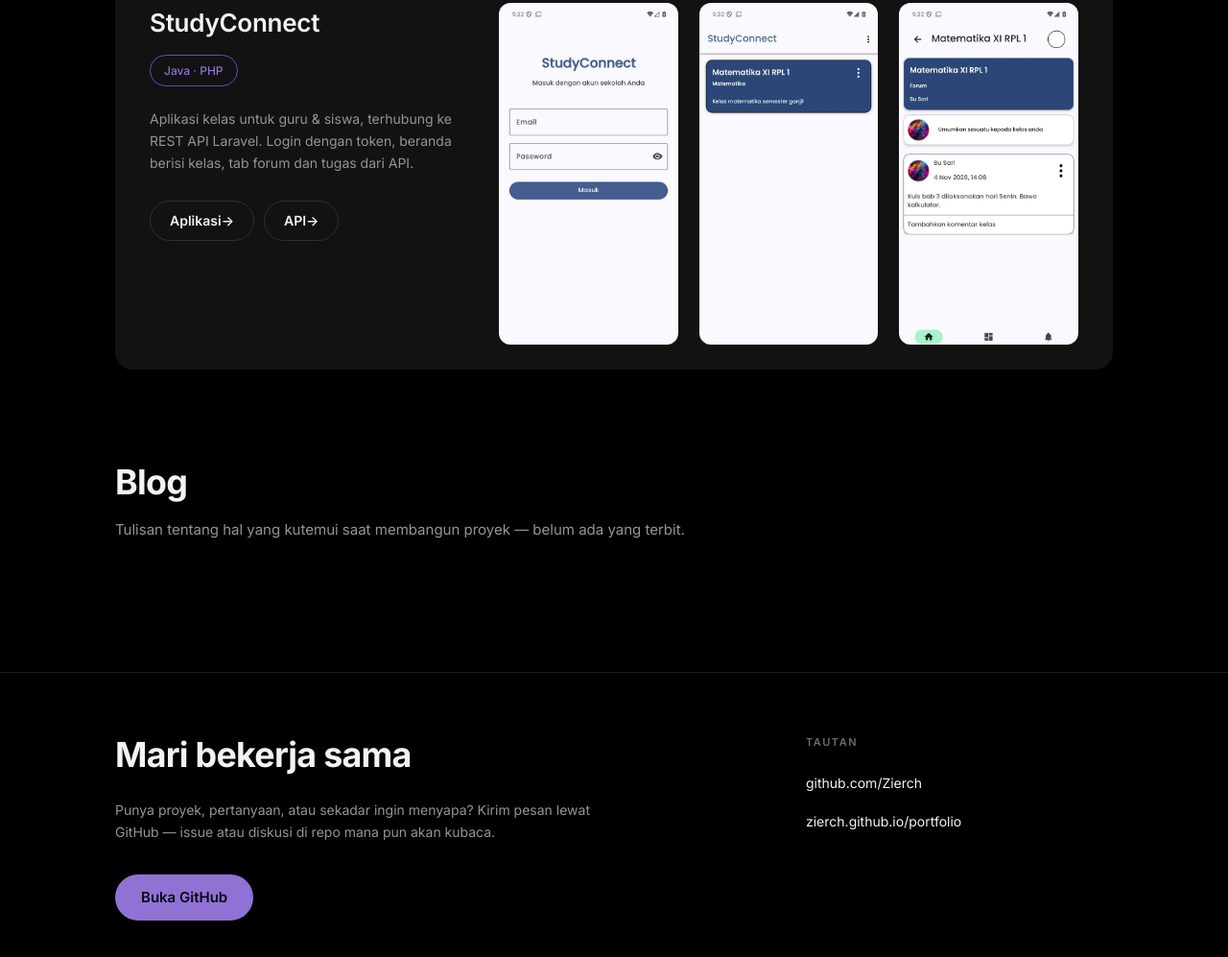
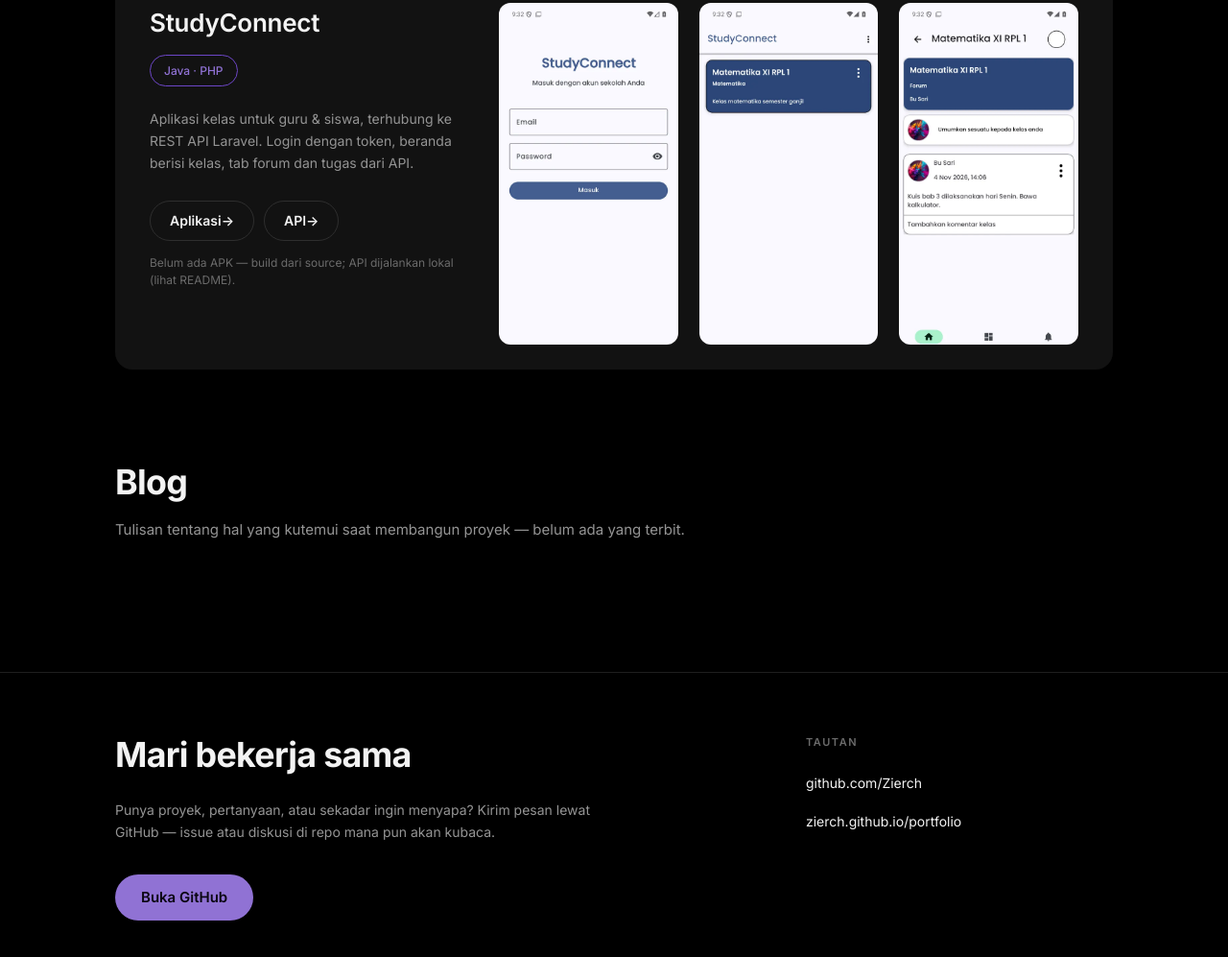
Before and after one commit to Zierch/portfolio, a plain HTML site: page index.html in a window 1280 px wide. Shown: the part 2463-3460 px from the top of the page at 96% size. Drawn offline with Linux system fonts and the light colour scheme.

Commit message:
docs: make the StudyConnect card honest about trying it

```diff
--- a/index.html
+++ b/index.html
@@ -160,6 +160,7 @@
           <a class="btn btn-ghost btn-sm" href="https://github.com/Zierch/StudyConnect">Aplikasi <span aria-hidden="true">→</span></a>
           <a class="btn btn-ghost btn-sm" href="https://github.com/Zierch/StudyConnect-API">API <span aria-hidden="true">→</span></a>
         </div>
+        <p class="project-note">Belum ada APK — build dari source; API dijalankan lokal (lihat README).</p>
       </div>
       <div class="shots" role="group" aria-label="Tangkapan layar StudyConnect">
         <img src="assets/study-login.webp" width="540" height="1200" loading="lazy" alt="Layar login StudyConnect dengan kolom email dan password.">
```
